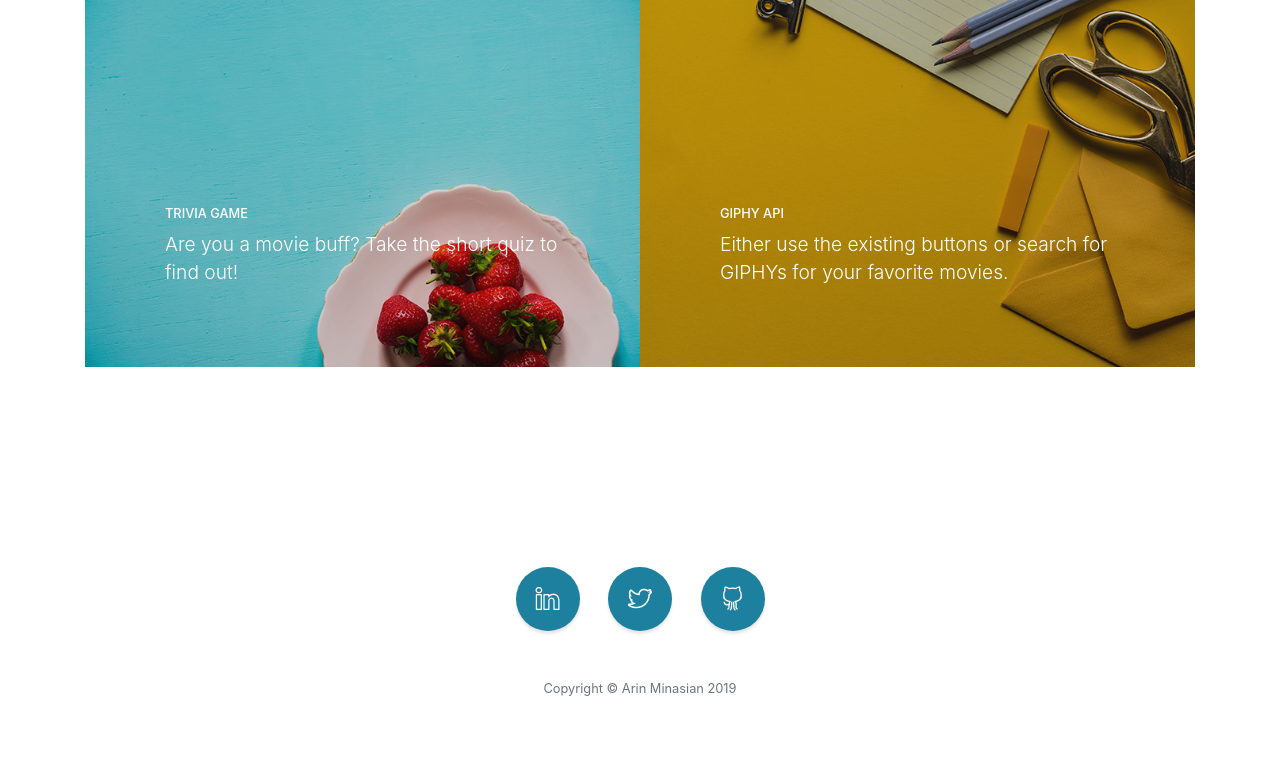
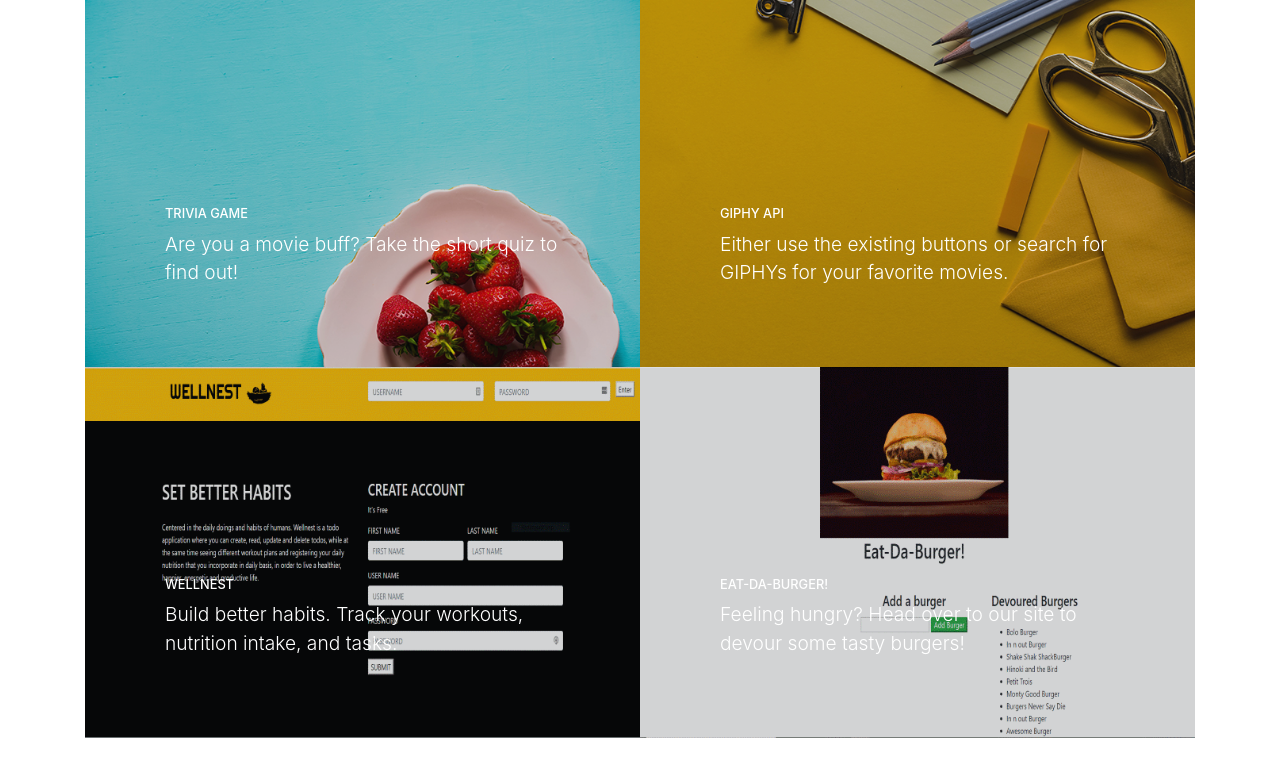
Before and after one commit to arinmsn/Portfolio-Page, a website with bundled scripts: page index.html in a window 1280 px wide. Shown: the part 1978-2755 px from the top of the page. Built offline with nearby package versions, Linux system fonts and the light colour scheme.

Commit message:
Updated portfolio image of some apps

```diff
--- a/index.html
+++ b/index.html
@@ -79,7 +79,7 @@
         <div class="col-lg-10 mx-auto">
 
           <div class="about-me"></div>
-          <img src="img/profile_image.jpg" class="rounded float-left d-block" alt="Arin's profile photo">
+          <img src="img/profile_image.jpg" class="rounded float-left d-block" alt="Arin's profile photo" />
             <h2> UI/UX Enthusiast
             </h2>
             <p class="lead mb-5">Ultimately, I see myself as a problem solver. Jumping right into a solution is not my style. I brainstrom and plan first. I am always thinking about ways to make sites and apps I build, responsive and accessible.
@@ -183,7 +183,7 @@
                 <p class="mb-0">Train scheduler will retain train data entered by user.</p>
               </span>
             </span>
-            <img class="img-fluid" src="img/portfolio-2.jpg" alt="Train Scheduler Game">
+            <img class="img-fluid" src="img/train-scheduler.GIF" alt="Train Scheduler Game">
           </a>
         </div>
         <div class="col-lg-6">
@@ -206,6 +206,28 @@
               </span>
             </span>
             <img class="img-fluid" src="img/portfolio-4.jpg" alt="">
+          </a>
+        </div>
+        <div class="col-lg-6">
+          <a class="portfolio-item" href="https://wellnest-project.herokuapp.com/">
+            <span class="caption">
+              <span class="caption-content">
+                <h2>Wellnest</h2>
+                <p class="mb-0">Build better habits. Track your workouts, nutrition intake, and tasks.</p>
+              </span>
+            </span>
+            <img class="img-fluid" src="img/wellnest-screenshot2.GIF" alt="Train Scheduler Game" >
+          </a>
+        </div>
+        <div class="col-lg-6">
+          <a class="portfolio-item" href="https://secure-harbor-71324.herokuapp.com/">
+            <span class="caption">
+              <span class="caption-content">
+                <h2>Eat-Da-Burger!</h2>
+                <p class="mb-0">Feeling hungry? Head over to our site to devour some tasty burgers!</p>
+              </span>
+            </span>
+            <img class="img-fluid" src="img/eat-da-burger.GIF" alt="Train Scheduler Game">
           </a>
         </div>
       </div>
```
Also changed, not shown: img/eat-da-burger.GIF (added), img/train-scheduler.GIF (added), img/wellnest-screenshot.GIF (added), img/wellnest-screenshot2.GIF (added), img/wellnest.jpg (added), 1 other file.
